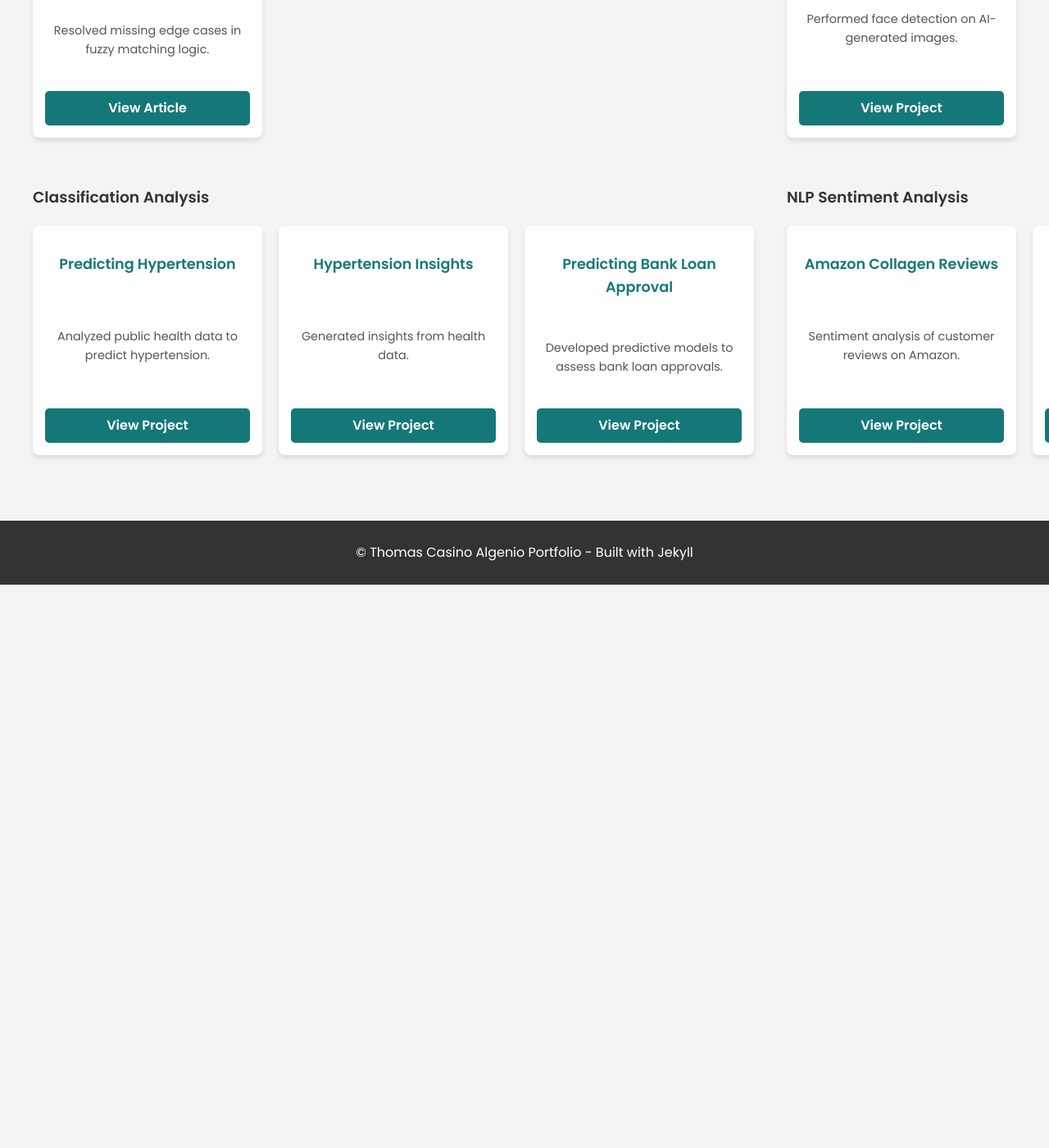
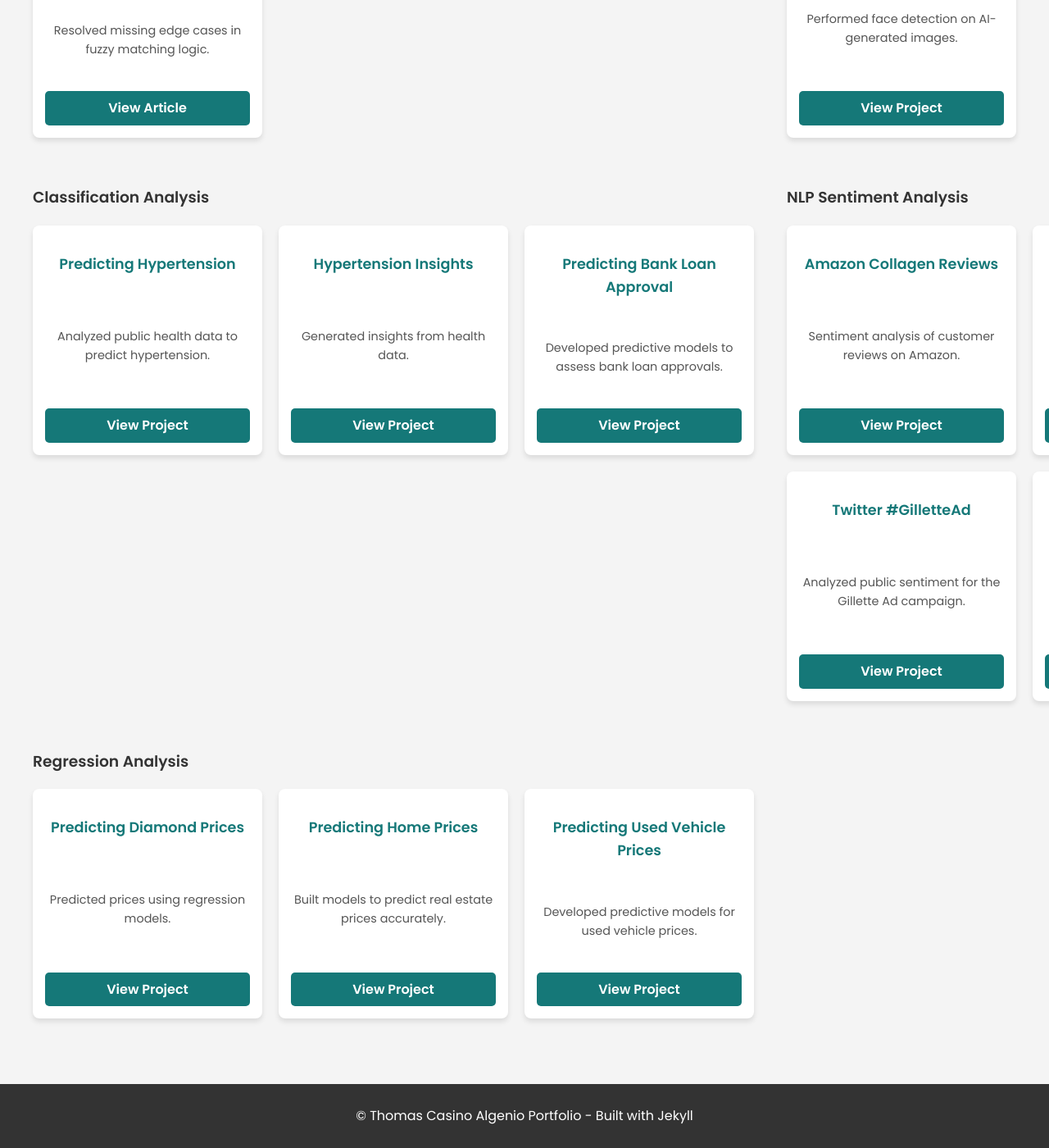
Before and after one commit to thomasalgenio/Thomas_Portfolio, a Jekyll site: the page built from README.md, in a window 1280 px wide and 1400 px high, scrolled down 499 px. Shown: the whole window at 82% size. Built offline with Jekyll 4.4.1, drawn with Linux system fonts in a browser that asks for light colours; our own code applies the rules of GitHub Pages for plain Markdown files; before the commit the page ends 1212 px from its top, so only the background shows below that.

Commit message:
Update default.html

```diff
--- a/_layouts/default.html
+++ b/_layouts/default.html
@@ -178,7 +178,7 @@
             </div>
           </div>
 
-          <!-- Classification -->
+          <!-- Classification Analysis -->
           <div>
             <h3>Classification Analysis</h3>
             <div class="projects">
@@ -214,6 +214,48 @@
                 <p>Analyzed preworkout product reviews on Amazon.</p>
                 <a href="https://github.com/thomasalgenio/Sample_Projects/tree/main/NLP_Sentiment_Analysis_Amazon" class="btn">View Project</a>
               </div>
+              <div class="project-card">
+                <h3>Twitter #BoycottGillette</h3>
+                <p>Explored Twitter sentiment for #BoycottGillette.</p>
+                <a href="https://github.com/thomasalgenio/Sample_Projects/tree/main/NLP_Sentiment_Analysis_Gillette" class="btn">View Project</a>
+              </div>
+              <div class="project-card">
+                <h3>Twitter #GilletteAd</h3>
+                <p>Analyzed public sentiment for the Gillette Ad campaign.</p>
+                <a href="https://github.com/thomasalgenio/Sample_Projects/tree/main/NLP_Sentiment_Analysis_Gillette" class="btn">View Project</a>
+              </div>
+              <div class="project-card">
+                <h3>Twitter Gillette Unigram Model</h3>
+                <p>Built unigram sentiment models for Gillette Twitter campaigns.</p>
+                <a href="https://github.com/thomasalgenio/Sample_Projects/tree/main/NLP_Sentiment_Analysis_Gillette" class="btn">View Project</a>
+              </div>
+              <div class="project-card">
+                <h3>Yelp Restaurant Reviews</h3>
+                <p>Performed sentiment classification using NLP models.</p>
+                <a href="https://github.com/thomasalgenio/Sample_Projects/tree/main/NLP_Sentiment_Analysis_Yelp" class="btn">View Project</a>
+              </div>
+            </div>
+          </div>
+
+          <!-- Regression Analysis -->
+          <div>
+            <h3>Regression Analysis</h3>
+            <div class="projects">
+              <div class="project-card">
+                <h3>Predicting Diamond Prices</h3>
+                <p>Predicted prices using regression models.</p>
+                <a href="https://github.com/thomasalgenio/Sample_Projects/tree/main/Diamond_Prices_Prediction" class="btn">View Project</a>
+              </div>
+              <div class="project-card">
+                <h3>Predicting Home Prices</h3>
+                <p>Built models to predict real estate prices accurately.</p>
+                <a href="https://github.com/thomasalgenio/Sample_Projects/tree/main/Real_Estate_Prices_Prediction" class="btn">View Project</a>
+              </div>
+              <div class="project-card">
+                <h3>Predicting Used Vehicle Prices</h3>
+                <p>Developed predictive models for used vehicle prices.</p>
+                <a href="https://github.com/thomasalgenio/Sample_Projects/tree/main/Used_Vehicles_Prediction" class="btn">View Project</a>
+              </div>
             </div>
           </div>
         </div>
```
